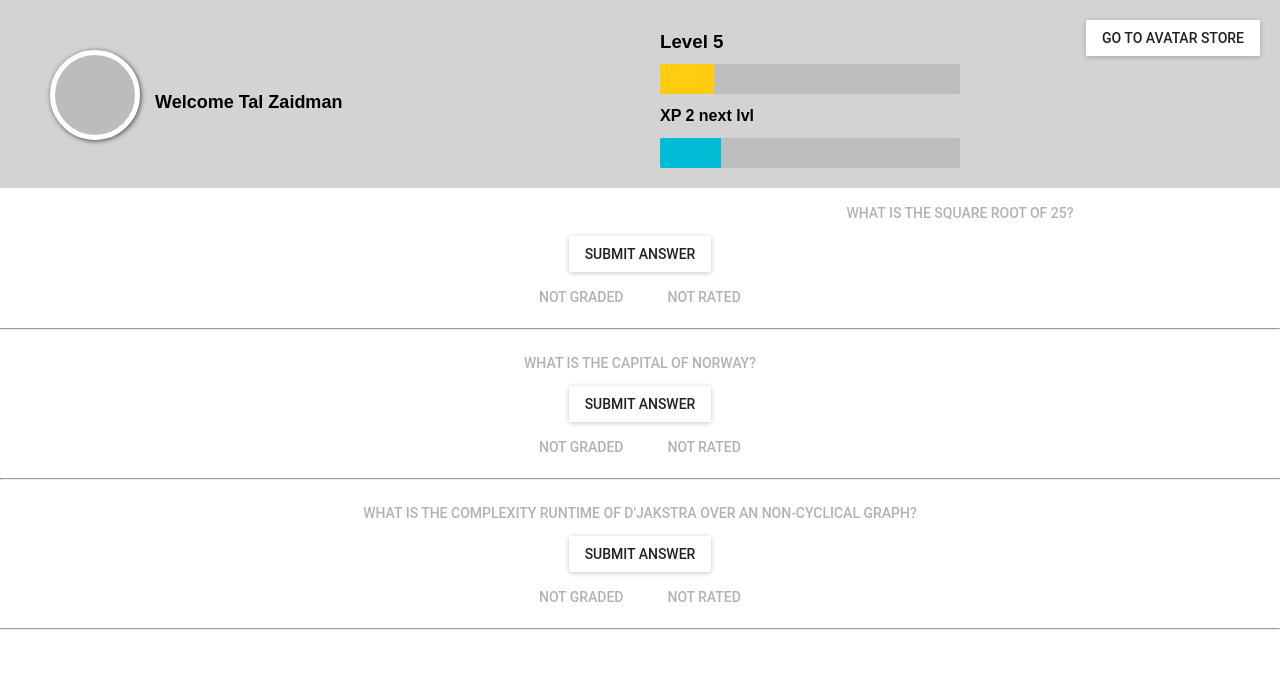
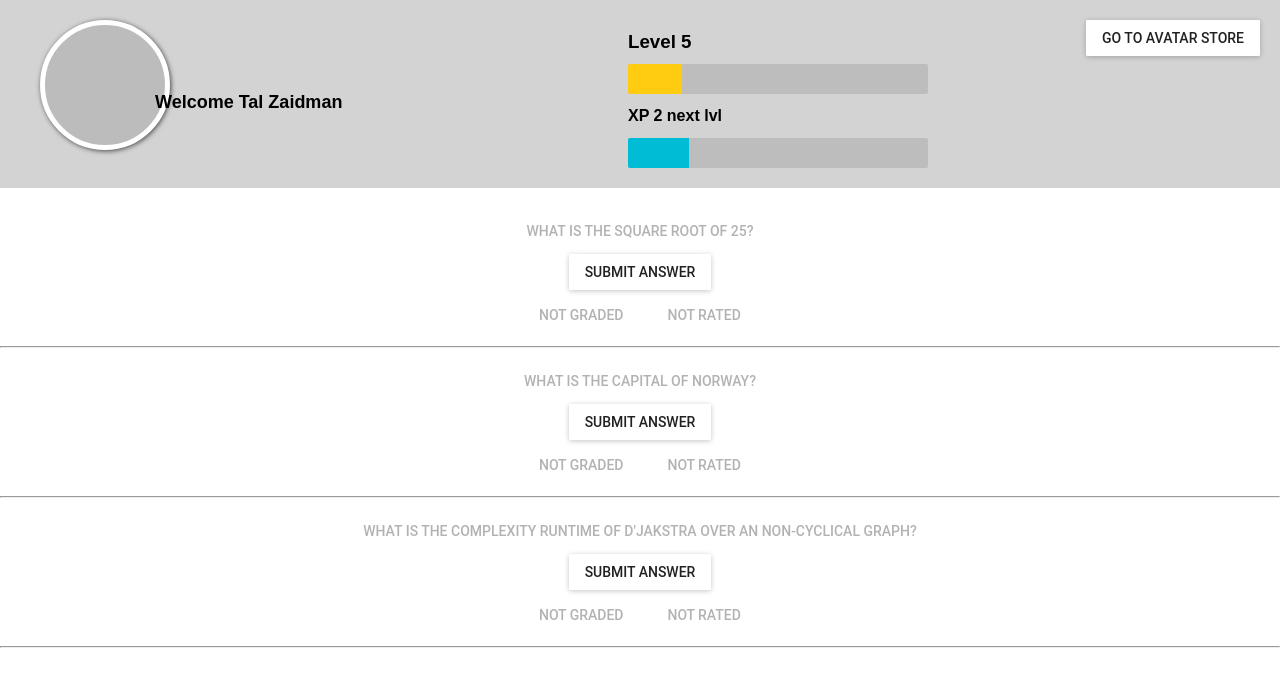
Before and after one commit to TalZa1810/mta-hack-project, a React (Create React App) app: page / in a window 1280 px wide. Shown: the top 686 px of the page. Built offline with nearby package versions, Linux system fonts and the light colour scheme.

Commit message:
Fixed some styling!

```diff
--- a/src/Components/App/App.css
+++ b/src/Components/App/App.css
@@ -98,10 +98,10 @@
 
 .student-avatar {
   position: absolute;
-  left: 50px;
-  top: 50px;
-  width: 80px!important;
-  height: 80px!important;
+  left: 40px;
+  top: 20px;
+  width: 120px!important;
+  height: 120px!important;
   border: 5px #fff solid;
   box-shadow: 1px 1px 5px #454545;
 }
@@ -109,6 +109,6 @@
   position: relative;
   display: inline-block;
   float: left;
-  width: 50%;
+  width: 45%;
   height: 200px;
 }
--- a/src/Components/SubjectItemContainer/SubjectItemContainer.js
+++ b/src/Components/SubjectItemContainer/SubjectItemContainer.js
@@ -55,7 +55,7 @@ class SubjectItemContainer extends React.Component {
     render() {
         return (
             <div className="subject-container">
-
+                <br/>
                 {this.state.subjectItems.map((item, index)=> {
                     return <SubjectItem
                         questionNumber={item.questionNumber}
```
